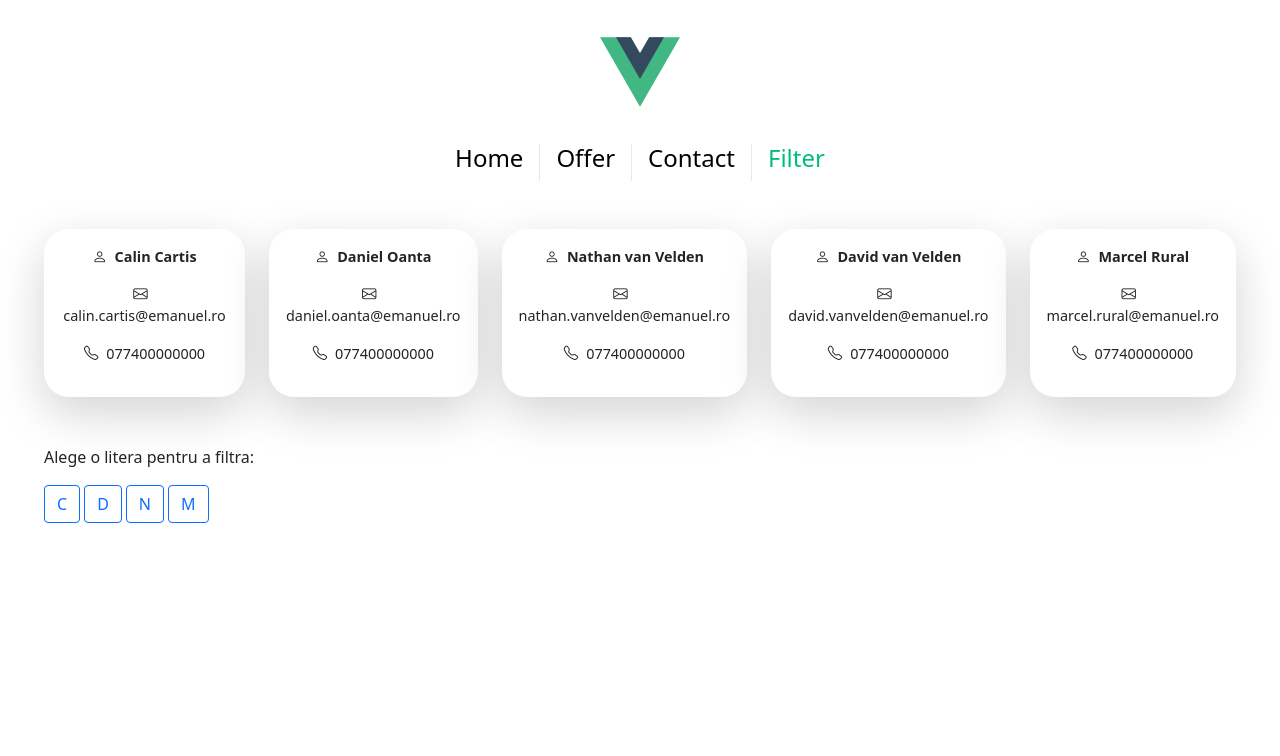
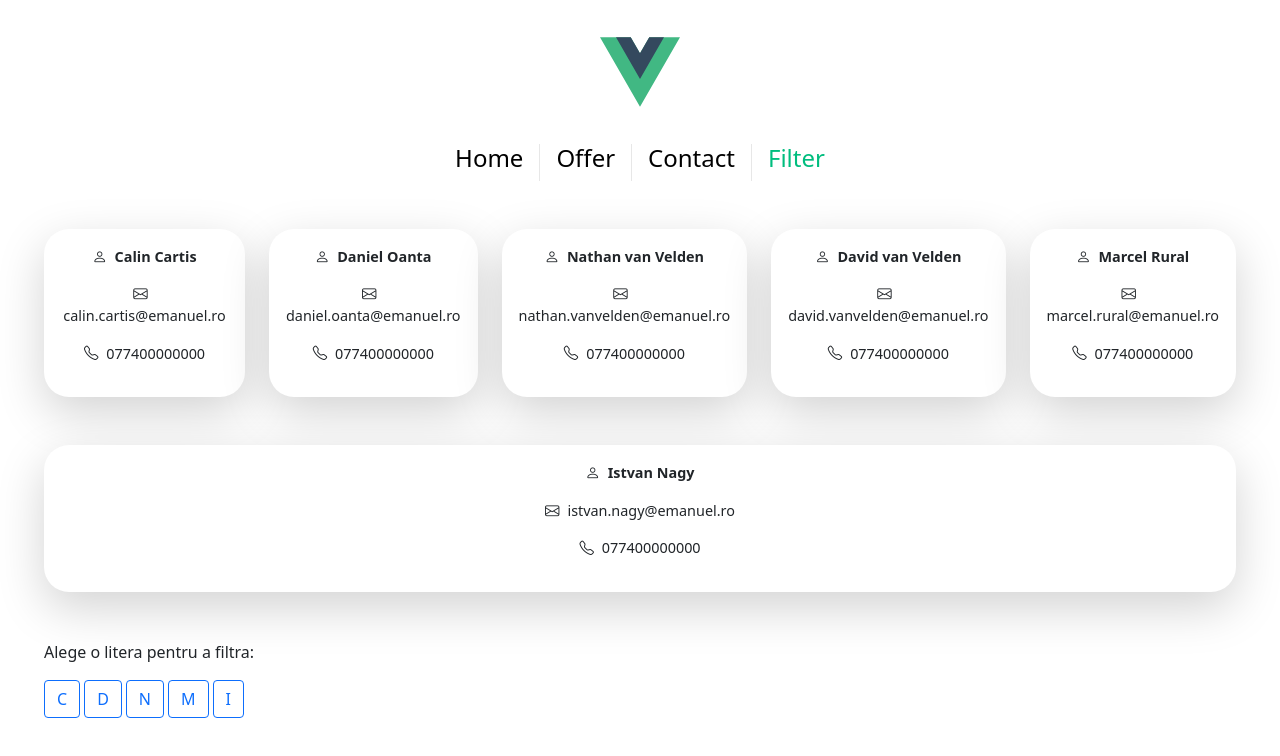
Before and after one commit to CalinCartis/course23, a Vue app: page /filter in a window 1280 px wide. Shown: the top 756 px of the page. Built offline with nearby package versions, Linux system fonts and the light colour scheme.

Commit message:
Adaugam Onorabilul Domn Istvan In Lista

```diff
--- a/src/views/FilterView.vue
+++ b/src/views/FilterView.vue
@@ -26,6 +26,11 @@ const persons = [
   {
     name: "Marcel Rural",
     email: "marcel.rural@emanuel.ro",
+    phone: "077400000000",
+  },
+  {
+    name: "Istvan Nagy",
+    email: "istvan.nagy@emanuel.ro",
     phone: "077400000000",
   },
 ];
```
